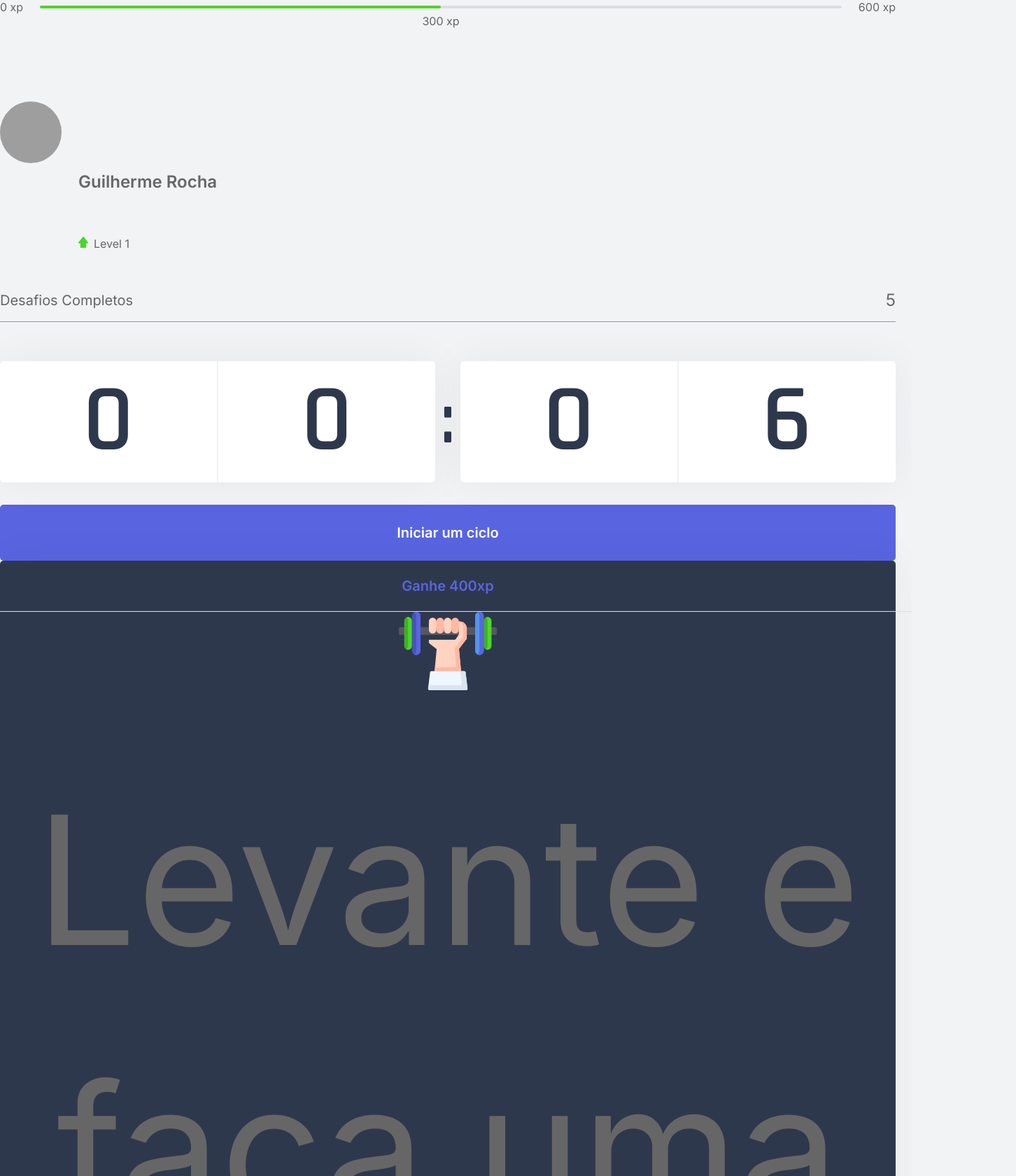
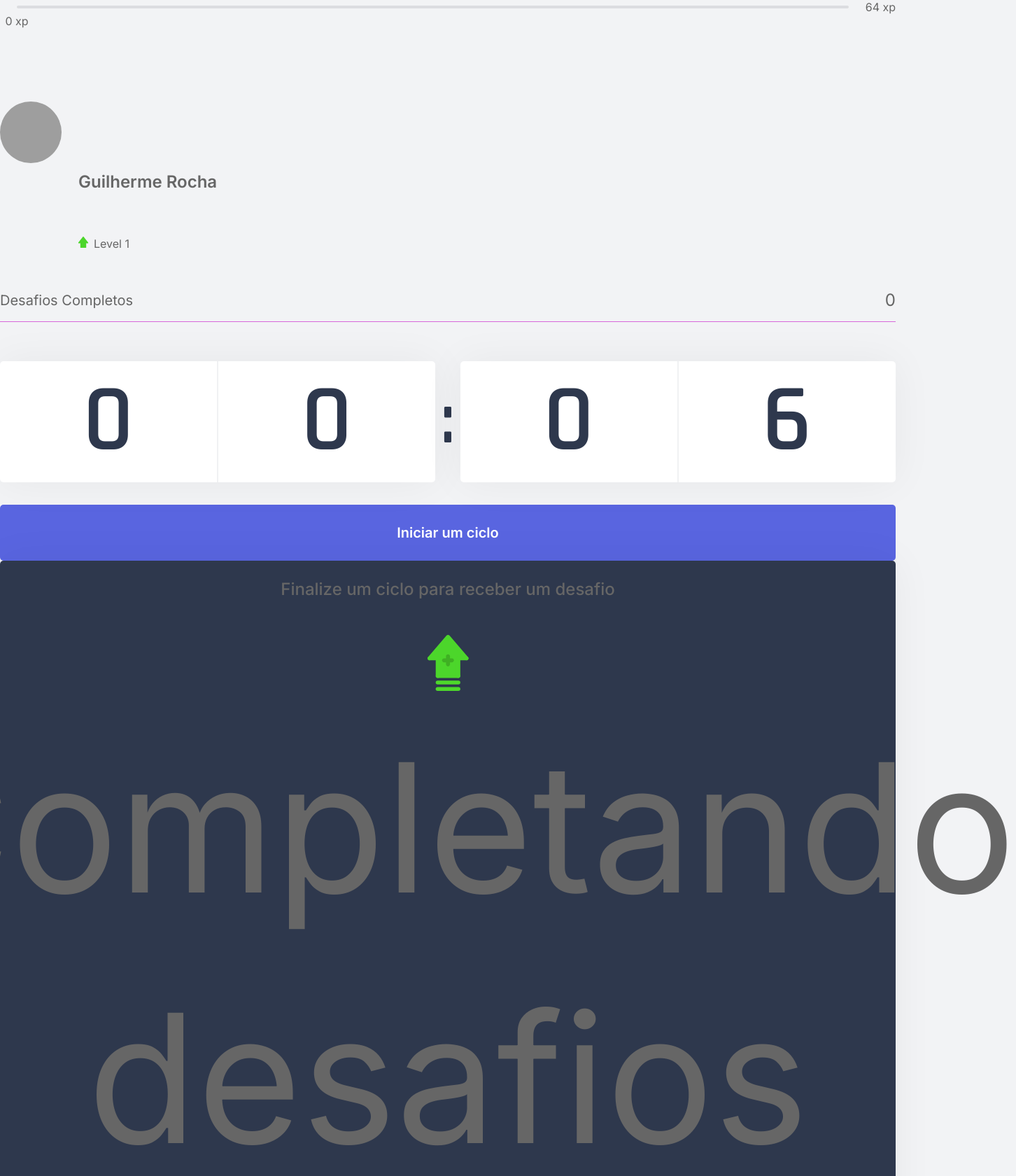
Before and after one commit to guilhermeDTNA/Se-Mexa, a Next.js app: page / in a window 1280 px wide. Shown: the top 1680 px of the page at 70% size, 1452 px wide, since content can reach past the window. Built offline with nearby package versions, Linux system fonts and the light colour scheme; grey boxes are pictures that could not be loaded.

Commit message:
Utilizando contexto para manipulação e compartilhamento das informações relacionadas ao usuário e aos desafios

```diff
--- /dev/null
+++ b/src/challenges.json
@@ -0,0 +1,62 @@
+[
+  {
+    "type": "body",
+    "description": "Estique um de seus braços com a palma da mão virada para frente e puxe os dedos para cima por 10 segundos por mão.",
+    "amount": 80
+  },
+  {
+    "type": "body",
+    "description": "Estique seu braço contra o peito e puxe-o utilizando o outro braço por 10 segundos por braço.",
+    "amount": 60
+  },
+  {
+    "type": "body",
+    "description": "Puxe seu pescoço com a ajuda da mão para a direita e para a esquerda, permanecendo na posição por alguns segundos.",
+    "amount": 70
+  },
+  {
+    "type": "body",
+    "description": "Com as duas mãos na parte de trás da cabeça, leve-a para baixo, alongando a parte de trás da região.",
+    "amount": 60
+  },
+  {
+    "type": "body",
+    "description": "Cruze as pernas e desça com as mãos esticadas em direção ao chão. Repita o movimento com a outra perna na frente.",
+    "amount": 100
+  },
+  {
+    "type": "body",
+    "description": "Sentado, abra as pernas e tente encostar as palmas das mãos no chão, repita 3 vezes por 5 segundos.",
+    "amount": 80
+  },
+  {
+    "type": "body",
+    "description": "Puxe o joelho de encontro ao peito e segure, troque de perna após 10 segundos.",
+    "amount": 50
+  },
+  {
+    "type": "body",
+    "description": "Sentado, cruze uma perna e incline seu tronco à frente, troque de perna após 10 segundos.",
+    "amount": 80
+  },
+  {
+    "type": "eye",
+    "description": "Sentado, feche os olhos e cubra-os com as palmas da mão durante 2 minutos, depois abra normalmente.",
+    "amount": 90
+  },
+  {
+    "type": "eye",
+    "description": "Em algum ambiente aberto, olhe o mais longe que puder em quatro direções por 3s, mexa apenas os olhos. Repita 3 vezes.",
+    "amount": 140
+  },
+  {
+    "type": "eye",
+    "description": "Usando os polegares, massage a área abaixo das sobrancelhas em movimentos circulares por 15 segundos.",
+    "amount": 70
+  },
+  {
+    "type": "body",
+    "description": "Em pé, gire a cintura o máximo que puder para a esquerda, segure por cinco segundos. Repita para a direita.",
+    "amount": 90
+  }
+]
--- a/src/components/ChallengeBox.tsx
+++ b/src/components/ChallengeBox.tsx
@@ -5,25 +5,24 @@ import styles from '../styles/components/ChallengeBox.module.css';
 
 export function ChallengeBox(){
 
-	const contextData = useContext(ChallengesContext);
+	const {activeChallenge, resetChallenge} = useContext(ChallengesContext);
 
-	const hasActiveChallenge = true;
 
 	return(
 		<div className={styles.challengeBoxContainer}>
 
-			{hasActiveChallenge ? (
+			{activeChallenge ? (
 				<div className={styles.challengeActive}>
-					<header>Ganhe 400xp</header>
+					<header>Ganhe {activeChallenge.amount}</header>
 
 					<main>
-						<img src="icons/body.svg" />
+						<img src={`icons/${activeChallenge.type}.svg`} />
 						<strong>Novo desafio</strong>
-						<p>Levante e faça uma caminhada de 3 minutos</p>
+						<p>{activeChallenge.description}</p>
 					</main>
 
 					<footer>
-						<button type="button" className={styles.challengeFailedButton}>Falhei</button>
+						<button type="button" className={styles.challengeFailedButton} onClick={resetChallenge}>Falhei</button>
 						<button type="button" className={styles.challengeSucceededButton}>Completei</button>
 					</footer>
 				</div>
--- a/src/components/CompletedChallenges.tsx
+++ b/src/components/CompletedChallenges.tsx
@@ -1,10 +1,14 @@
+import {useContext} from 'react';
 import styles from '../styles/components/CompletedChallenges.module.css';
+import {ChallengesContext} from '../contexts/ChallengesContext';
+
 
 export function CompletedChallenges(){
+	const {challengesCompleted} = useContext(ChallengesContext);
 	return (
 		<div className={styles.CompletedChallengesContainer}>
 		<span>Desafios Completos</span>
-		<span>5</span>
+		<span>{challengesCompleted}</span>
 		</div>
 	);
 }
--- a/src/components/Countdown.tsx
+++ b/src/components/Countdown.tsx
@@ -1,10 +1,12 @@
-import {useState, useEffect} from 'react';
-
+import {useState, useEffect, useContext} from 'react';
+import {ChallengesContext} from '../contexts/ChallengesContext';
 import styles from '../styles/components/Countdown.module.css';
 
 let countdownTimeout: NodeJS.Timeout;
 
 export function Countdown (){
+
+	const {startNewChallenge} = useContext(ChallengesContext);
 
 	const [time, setTime] = useState(0.1 * 60);
 	const [isActive, setIsActive] = useState(false);
@@ -35,6 +37,7 @@ export function Countdown (){
 		} else if(isActive && time===0){
 			setHasFinished(true);
 			setIsActive(false);
+			startNewChallenge();
 		}
 	}, [isActive, time])
 
--- a/src/components/ExperienceBar.tsx
+++ b/src/components/ExperienceBar.tsx
@@ -1,15 +1,21 @@
+import {useContext} from 'react';
+import {ChallengesContext} from '../contexts/ChallengesContext';
 import styles from '../styles/components/ExperienceBar.module.css';
 
 export default function ExperienceBar(){
+
+	const{currentExperience, experienceToNextLevel} = useContext(ChallengesContext);
+
+	const percentToNextLevel = Math.round(currentExperience*100) / experienceToNextLevel;
+
 	return(
 		<header className={styles.experienceBar}>
-			<span>0 xp</span>
-			<div>
-				<div style={{width: '50%'}} />
+		<div>
+		<div style={{width: `${percentToNextLevel}%`}} />
 
-				<span className={styles.currentExperience} style={{left: '50%'}}>300 xp</span>
-			</div>
-			<span>600 xp</span>
+		<span className={styles.currentExperience} style={{left: `${percentToNextLevel}%`}}>{currentExperience} xp</span>
+		</div>
+		<span>{experienceToNextLevel} xp</span>
 		</header>
-	);
+		);
 }
--- a/src/contexts/ChallengesContext.tsx
+++ b/src/contexts/ChallengesContext.tsx
@@ -1,20 +1,68 @@
 import {createContext, useState, ReactNode} from 'react';
 
-export const ChallengesContext = createContext({});
+import challenges from '../challenges.json';
+
+interface Challenge{
+	type: 'body' | 'eye';
+	description: string;
+	amount: number;
+}
+
+interface ChallengesContextData{
+	level: number;
+	currentExperience: number;
+	challengesCompleted: number;
+	levelUp: ()=>void;
+	startNewChallenge: ()=>void;
+	activeChallenge: Challenge;
+	resetChallenge: ()=>void;
+	experienceToNextLevel: number
+}
 
 interface ChallengesProviderProps{
 	children: ReactNode;
 }
 
-export function ChallengesProvider({children}){
+export const ChallengesContext = createContext({} as ChallengesContextData);
+
+export function ChallengesProvider({children}: ChallengesProviderProps ){
 	const [level, setLevel] = useState(1);
+	const [currentExperience, setCurrentExperience] = useState(0);
+	const [challengesCompleted, setChallengesCompleted] = useState(0);
+
+	const [activeChallenge, setActiveChallenge] = useState(null);
+
+	//cálculo utilizado para evolução no nível de experiência
+	const experienceToNextLevel = Math.pow((level+1) * 4, 2);
 
 	function levelUp(){
 		setLevel(level+1);
 	}
 
+	function startNewChallenge(){
+		const randomChallengeIndex = Math.floor(Math.random() * challenges.length);
+		const challenge = challenges[randomChallengeIndex];
+
+		setActiveChallenge(challenge);
+	}
+
+	function resetChallenge(){
+		setActiveChallenge(null);
+	}
+
 	return(
-		<ChallengesContext.Provider value={{level, levelUp}}>
+		<ChallengesContext.Provider value={
+			{
+				level,
+				currentExperience,
+				challengesCompleted,
+				levelUp,
+				startNewChallenge,
+				activeChallenge,
+				resetChallenge,
+				experienceToNextLevel
+			}
+		}>
 			{children}
 		</ChallengesContext.Provider>
 	);
```
